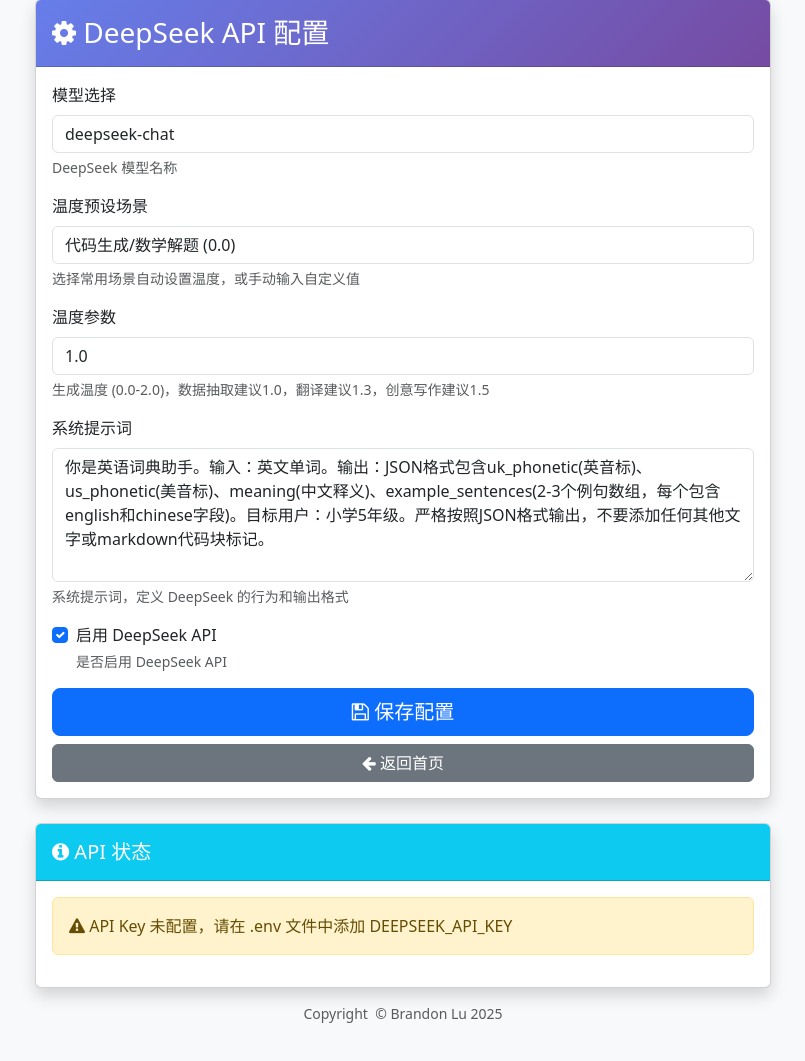
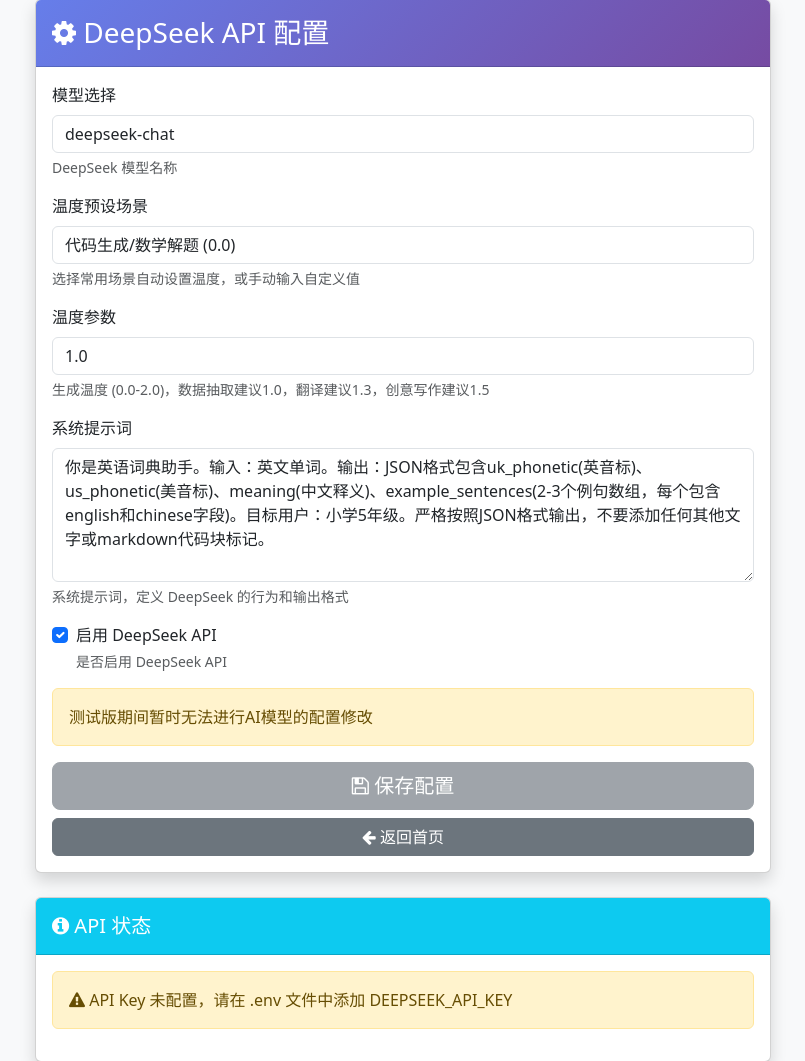
Before and after one commit to myGitToy/EbbinghausAnywhere, a Django app: page /deepseek/config/ in a window 1280 px wide. Shown: the part 129-1190 px from the top of the page, without its empty margins (237-1042 px from the left). Before the commit the page ends 1152 px from the top, so only its background shows below. Run offline with Django 4.2, Linux system fonts and the light colour scheme; the visitor is signed in with stand-in values (Sample User, id 1); data comes from the database, SQL or seed files in the repository; some libraries are stand-ins or nearby versions.

Commit message:
feat: disable DeepSeek config saving during beta; add warning in template

```diff
--- a/EAW/templates/deepseek_config.html
+++ b/EAW/templates/deepseek_config.html
@@ -74,8 +74,10 @@
                             {% endif %}
                         </div>
 
+                        <div class="alert alert-warning" role="alert">测试版期间暂时无法进行AI模型的配置修改</div>
+
                         <div class="d-grid gap-2">
-                            <button type="submit" class="btn btn-primary btn-lg">
+                            <button type="submit" class="btn btn-secondary btn-lg" disabled aria-disabled="true">
                                 <i class="fa fa-save"></i> 保存配置
                             </button>
                             <a href="{% url 'home' %}" class="btn btn-secondary">
```
